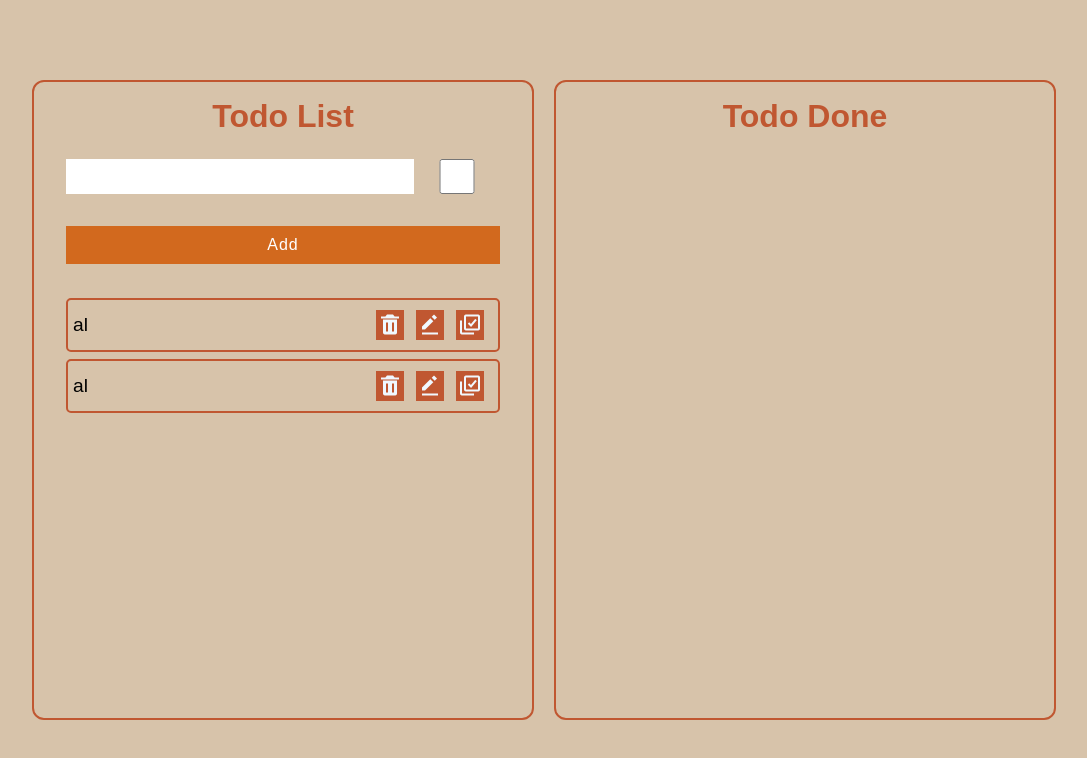
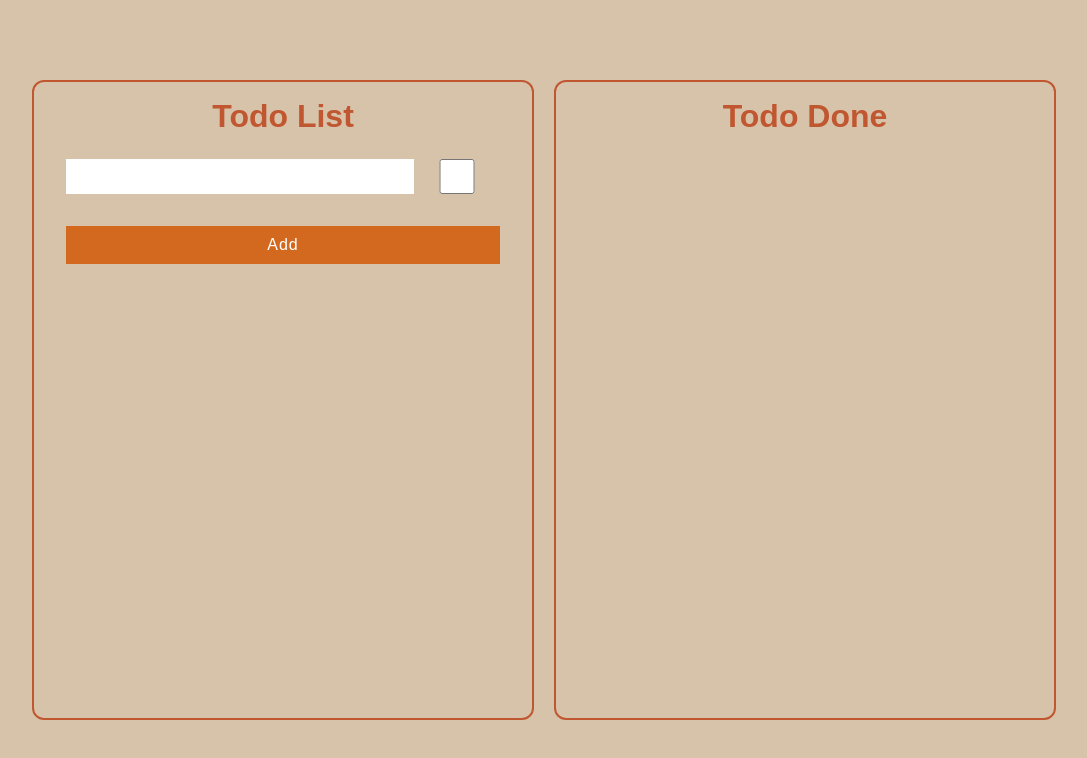
Before and after one commit to madidqn/TodoList-React-Project, a React (Create React App) app: page / in a window 1280 px wide. Shown: the top 758 px of the page, without its empty margins (96-1183 px from the left). Built offline with nearby package versions, Linux system fonts and the light colour scheme; data requests are answered from the project's data file.

Commit message:
clean functions

```diff
--- a/db.json
+++ b/db.json
@@ -1,15 +1,4 @@
 {
-  "todo": [
-    {
-      "id": "46fa",
-      "task": "al",
-      "checked": false
-    },
-    {
-      "id": "eecd",
-      "task": "al",
-      "checked": true
-    }
-  ],
+  "todo": [],
   "todoDone": []
 }
--- a/src/App.js
+++ b/src/App.js
@@ -2,7 +2,6 @@ import { useState } from "react";
 import "./App.css";
 
 function App() {
-  //const url = "http://localhost:5000/todo";
   const url = "http://localhost:5000/";
   const [inputValue, setInputValue] = useState("");
   const [checkBox, setCheckBox] = useState(false);
@@ -11,6 +10,9 @@ function App() {
   const [todoDone, setTodoDone] = useState([]);
   const [idTask, setIdTask] = useState(0);
   // completed tasks//
+  // "http://localhost:5000/todoDone"
+  // "http://localhost:5000/todo"
+
   // post tasks
   function postTasks(list) {
     try {
@@ -30,6 +32,7 @@ function App() {
       console.log(e);
     }
   }
+  // submit form
   function submit(e) {
     e.preventDefault();
     if (checkBox) {
@@ -37,22 +40,6 @@ function App() {
     } else {
       postTasks("todo");
     }
-    // try {
-    //   fetch(`${url}todo`, {
-    //     method: "POST",
-    //     body: JSON.stringify({
-    //       task: inputValue,
-    //       checked: checkBox,
-    //     }),
-    //     headers: {
-    //       "Content-type": "aplication/json",
-    //     },
-    //   });
-    //   setCheckBox(false);
-    //   setInputValue("");
-    // } catch (e) {
-    //   console.log(e);
-    // }
   }
   // get tasks
   async function getTasks(list) {
@@ -70,10 +57,10 @@ function App() {
   getTasks("todoDone");
 
   // delete task
-  function deleteTask(id) {
+  async function deleteTask(id, list) {
     let confirmation = window.confirm("Are you shure?");
     if (confirmation) {
-      fetch(`${url}todo/${id}`, {
+      fetch(`${url}${list}/${id}`, {
         method: "DELETE",
       });
     }
@@ -103,56 +90,29 @@ function App() {
     setCheckBox(false);
     setInputValue("");
   }
+
   // list done
-
-  // postTask
-  // "http://localhost:5000/todoDone"
-  // function submitTaskDone(id) {
-  //   const filterData = todos.filter((user) => user.id === id);
-  //   deleteTask(id);
-  //   try {
-  //     fetch(`${url}todoDone`, {
-  //       method: "POST",
-  //       body: JSON.stringify({
-  //         task: filterData[0].task,
-  //         checked: filterData[0].checked,
-  //       }),
-  //       headers: {
-  //         "Content-type": "aplication/json",
-  //       },
-  //     });
-  //   } catch (e) {
-  //     console.log(e);
-  //   }
-  // }
-  // async function getDone() {
-  //   const response = await fetch(`${url}todoDone`);
-  //   const data = await response.json();
-  //   setTodoDone(data);
-  // }
-  // getDone();
-  //
-
-  //delete taskDone
-  function deleteTaskDone(id) {
-    let confirmation = window.confirm("Are you shure?");
-    if (confirmation) {
-      fetch(`${url}todoDone/${id}`, {
-        method: "DELETE",
+  function submitTaskDone(id) {
+    const filterData = todos.filter((user) => user.id === id);
+    deleteTask(id, "todo");
+    try {
+      fetch(`${url}todoDone`, {
+        method: "POST",
+        body: JSON.stringify({
+          task: filterData[0].task,
+          checked: filterData[0].checked,
+        }),
+        headers: {
+          "Content-type": "aplication/json",
+        },
       });
+    } catch (e) {
+      console.log(e);
     }
   }
-  function sendToUndoTasks(id, list) {
-    // const filterData = todoDone.filter((user) => user.id === id);
-    let filterData;
-    // deleteTaskDone(id);
-    if (list === "todoDone") {
-      filterData = todoDone.filter((user) => user.id === id);
-      deleteTaskDone(id);
-    } else {
-      filterData = todos.filter((user) => user.id === id);
-      deleteTask(id);
-    }
+  function sendToUndoTasks(id) {
+    const filterData = todoDone.filter((user) => user.id === id);
+    deleteTask(id, "todoDone");
     try {
       fetch(`${url}todo`, {
         method: "POST",
@@ -168,6 +128,7 @@ function App() {
       console.log(e);
     }
   }
+
   return (
     <div className="app">
       <div>
@@ -202,7 +163,7 @@ function App() {
                 {todo.checked}
                 <i
                   className="bx bxs-trash"
-                  onClick={() => deleteTask(todo.id)}
+                  onClick={() => deleteTask(todo.id, "todo")}
                 ></i>
                 <i
                   className="bx bxs-edit-alt"
@@ -210,7 +171,7 @@ function App() {
                 ></i>
                 <i
                   className="bx bx-select-multiple"
-                  onClick={() => sendToUndoTasks(todo.id, "todoDone")}
+                  onClick={() => submitTaskDone(todo.id)}
                 ></i>
               </div>
             </div>
@@ -226,11 +187,11 @@ function App() {
               <div>
                 <i
                   className="bx bxs-trash"
-                  onClick={() => deleteTaskDone(todo.id)}
+                  onClick={() => deleteTask(todo.id, "todoDone")}
                 ></i>
                 <i
                   className="bx bx-redo bx-rotate-180"
-                  onClick={() => sendToUndoTasks(todo.id, "todo")}
+                  onClick={() => sendToUndoTasks(todo.id)}
                 ></i>
               </div>
             </div>
```
